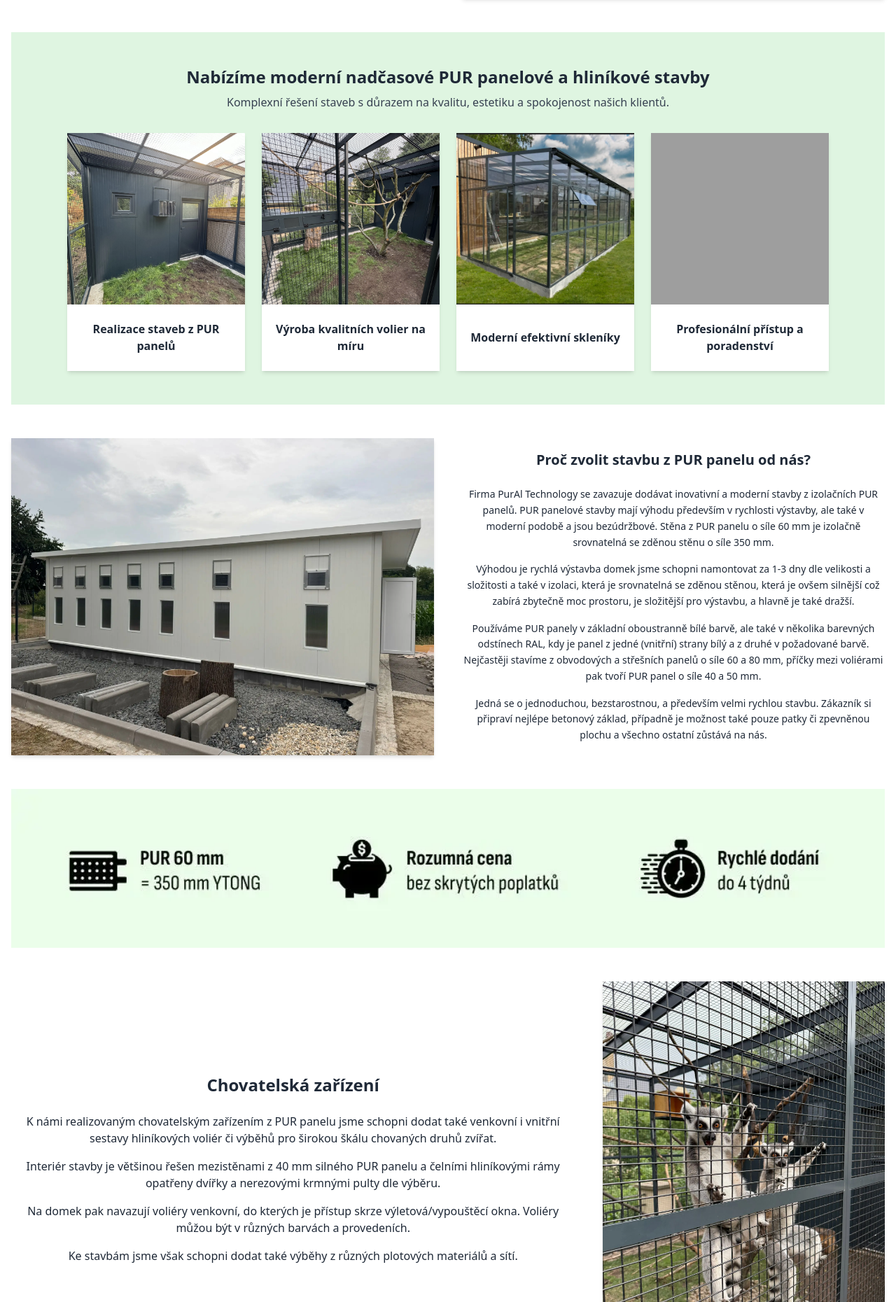
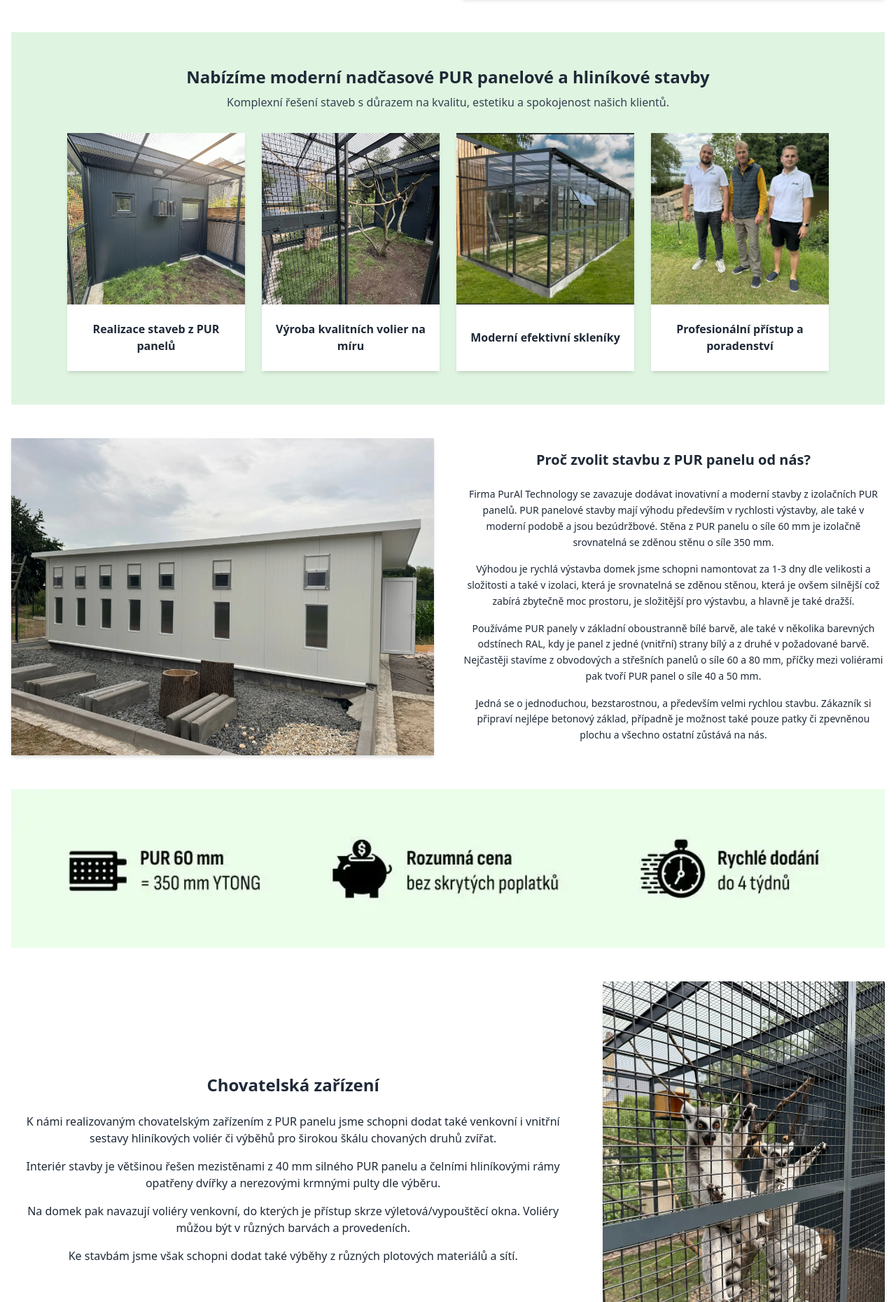
Before and after one commit to matus-kocik/puraltech, a Django app: page / in a window 1280 px wide. Shown: the part 1103-2963 px from the top of the page at 70% size. Run offline with Django 5.2, Linux system fonts and the light colour scheme; grey boxes are pictures that could not be loaded.

Commit message:
update images

```diff
--- a/templates/home.html
+++ b/templates/home.html
@@ -52,7 +52,7 @@
       style="will-change: transform; backface-visibility: hidden;"
     >
       <div class="h-full w-full overflow-hidden">
-        <img src="{% static 'images/sluzby-1.webp' %}" class="w-full h-full object-cover" loading="lazy" />
+        <img src="{% static 'images/sluzby-1-sm.webp' %}" class="w-full h-full object-cover" loading="lazy" />
       </div>
       <div class="p-4 flex items-center justify-center h-[120px] bg-white">
         <p class="font-semibold text-center text-base text-ellipsis overflow-hidden">Realizace staveb z PUR panelů</p>
@@ -64,7 +64,7 @@
       style="will-change: transform; backface-visibility: hidden;"
     >
       <div class="h-full w-full overflow-hidden">
-        <img src="{% static 'images/sluzby-2.webp' %}" class="w-full h-full object-cover" loading="lazy" />
+        <img src="{% static 'images/sluzby-2-sm.webp' %}" class="w-full h-full object-cover" loading="lazy" />
       </div>
       <div class="p-4 flex items-center justify-center h-[120px] bg-white">
         <p class="font-semibold text-center text-base text-ellipsis overflow-hidden">Výroba kvalitních volier na míru</p>
@@ -76,7 +76,7 @@
       style="will-change: transform; backface-visibility: hidden;"
     >
       <div class="h-full w-full overflow-hidden">
-        <img src="{% static 'images/sluzby-3.webp' %}" class="w-full h-full object-cover" loading="lazy" />
+        <img src="{% static 'images/sluzby-3-sm.webp' %}" class="w-full h-full object-cover" loading="lazy" />
       </div>
       <div class="p-4 flex items-center justify-center h-[120px] bg-white">
         <p class="font-semibold text-center text-base text-ellipsis overflow-hidden">Moderní efektivní skleníky</p>
@@ -88,7 +88,7 @@
       style="will-change: transform; backface-visibility: hidden;"
     >
       <div class="h-full w-full overflow-hidden">
-        <img src="{% static 'images/sluzby-4.webp' %}" class="w-full h-full object-cover" loading="lazy" />
+        <img src="{% static 'images/sluzby-4-sm.webp' %}" class="w-full h-full object-cover" loading="lazy" />
       </div>
       <div class="p-4 flex items-center justify-center h-[120px] bg-white">
         <p class="font-semibold text-center text-base text-ellipsis overflow-hidden">Profesionální přístup a poradenství</p>
@@ -169,7 +169,7 @@
 <section class="relative w-full min-h-[500px]">
   <!-- Obrázok na pozadí -->
   <img
-    src="{% static 'images/inov-stav.webp' %}"
+    src="{% static 'images/inov-stav-sm.webp' %}"
     alt="Inovativní stavby"
     class="absolute inset-0 w-full h-full object-cover"
     loading="lazy"
--- a/templates/info.html
+++ b/templates/info.html
@@ -43,7 +43,7 @@
 <section class="relative w-full min-h-[500px]">
   <!-- Obrázok na pozadí -->
   <img
-    src="{% static 'images/inov-stav.webp' %}"
+    src="{% static 'images/inov-stav-sm.webp' %}"
     alt="Inovativní stavby"
     class="absolute inset-0 w-full h-full object-cover"
   />
```
Also changed, not shown: templates/services.html (+4 -4 lines), static/images/inov-stav-sm.webp (added), static/images/sluzby-1-sm.webp (added), static/images/sluzby-2-sm.webp (added), static/images/sluzby-3-sm.webp (added), static/images/sluzby-4-sm.webp (added), 1 other file.
